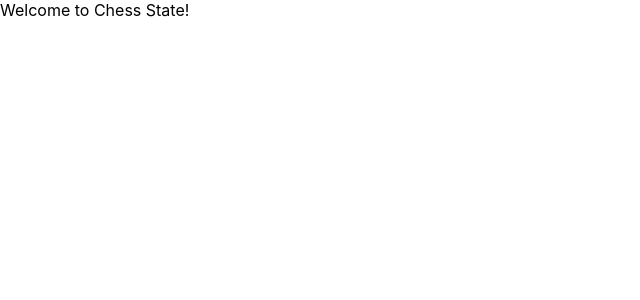
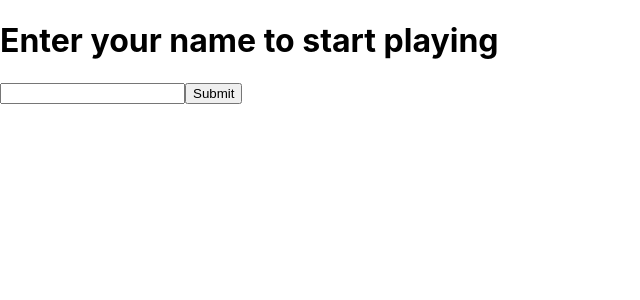
Before and after one commit to knutdrand/chess-state-front, a React (Create React App) app: page / in a window 1280 px wide. Shown: the top 300 px of the page, without its empty margins (0-640 px from the left). Built offline with nearby package versions, Linux system fonts and the light colour scheme.

Commit message:
feature: simple login

```diff
--- a/src/App.js
+++ b/src/App.js
@@ -4,8 +4,7 @@ import { Chessboard } from "react-chessboard";
 import axios from "axios";
 import { BrowserRouter as Router, Route, Routes, useParams } from 'react-router-dom';
 
-function ChessApp() {
-    let { playerName } = useParams();
+function GameScreen(playerName) {
     const [game, setGame] = useState(new Chess());
     const [stateColor, setStateColor] = useState('black');
     const [orientation, setOrientation] = useState('white'); // ['white', 'black'
@@ -15,13 +14,14 @@ function ChessApp() {
     const [blackScore, setBlackScore] = useState(0);
     const [feedback, setFeedback] = useState(''); // ['play', 'show', 'repeat'
     const [startTime, setStartTime] = useState(0);
+
     function getResponse(fen, sourceSquare, targetSquare, piece) {
         const externalUrl = 'https://chess-state.vercel.app';
-        const elapsedTime = startTime>0 ? (new Date().getTime() - startTime) / 1000 : -1;
+        const elapsedTime = startTime > 0 ? (new Date().getTime() - startTime) / 1000 : -1;
         const internalUrl = 'http:///0.0.0.0:8000';
         const baseUrl = true ? externalUrl : internalUrl;
         const urlifiedFen = fen.replace(/ /g, "_").replace(/\//g, '+');
-        const url = baseUrl + '/move/' + playerName + '/' + mode + '/' + urlifiedFen + '/' + sourceSquare + '/' + targetSquare + '/' + piece+ '/' + elapsedTime;
+        const url = baseUrl + '/move/' + playerName + '/' + mode + '/' + urlifiedFen + '/' + sourceSquare + '/' + targetSquare + '/' + piece + '/' + elapsedTime;
         const requestStartTime = new Date().getTime();
         const updateUrl = baseUrl + '/update_player/' + playerName
         axios.post(url).then(
@@ -32,7 +32,7 @@ function ChessApp() {
                 setOrientation(game.turn() === 'w' ? 'white' : 'black'); // set orientation to the current turn
                 setGame(game);
                 setMode(response.data.mode);
-                setFeedback(response.data.mode==='show' ? response.data.correct_move : '');
+                setFeedback(response.data.mode === 'show' ? response.data.correct_move : '');
                 setWhiteScore(response.data.white_score);
                 setBlackScore(response.data.black_score);
                 if (response.data.mode === 'show') setStateColor('red');
@@ -50,10 +50,9 @@ function ChessApp() {
     async function onDrop(sourceSquare, targetSquare, piece) {
         const fen = game.fen();
         try {
-          const r  = game.move({from: sourceSquare, to: targetSquare, promotion: 'q'});
+            const r = game.move({from: sourceSquare, to: targetSquare, promotion: 'q'});
             if (!r) return false;
-      }
-        catch (e) {
+        } catch (e) {
             return false;
         }
 
@@ -66,8 +65,7 @@ function ChessApp() {
         if (selectedSquare) {
             onDrop(selectedSquare, square)
             setSelectedSquare(null);
-            }
-        else {
+        } else {
             setSelectedSquare(square);
         }
         return true
@@ -80,14 +78,32 @@ function ChessApp() {
                 onPieceDrop={onDrop}
                 onSquareClick={handleSquareClick}
                 boardOrientation={orientation}
-              boardWidth={Math.min(window.innerWidth, window.innerHeight*0.9)}
-              customSquareStyles={selectedSquare ? { [selectedSquare]: { backgroundColor: 'rgba(255, 255, 0, 0.4)' } } : {}}
+                boardWidth={Math.min(window.innerWidth, window.innerHeight * 0.9)}
+                customSquareStyles={selectedSquare ? {[selectedSquare]: {backgroundColor: 'rgba(255, 255, 0, 0.4)'}} : {}}
             />
-          <div Status style={{color: stateColor}} >
+            <div Status style={{color: stateColor}}>
                 {mode}: {feedback}, sW: {whiteScore.toFixed(2)}, sB: {blackScore.toFixed(2)}<br/>
                 FEN: {game.fen()}<br/>
             </div>
         </div>);
+}
+
+function ChessApp() {
+    let { playerName } = useParams();
+    return GameScreen(playerName);
+}
+
+const  UserNameToGameScreen = () => {
+    //let user write in name and start a GameScreen on submit
+    return (
+        <div>
+        <h1>Enter your name to start playing</h1>
+            <input type="text" id="playerName" name="playerName" />
+            <button onClick={() => {window.location.href = '/' + document.getElementById('playerName').value}}>Submit</button>
+        </div>
+
+    )
+
 }
 
 const App = () => {
@@ -96,7 +112,7 @@ const App = () => {
       <Routes>
         {/* Route for the chess app with player name as a URL parameter */}
         <Route path="/:playerName" element={<ChessApp />} />
-          <Route path='/' element='Welcome to Chess State!' />
+          <Route path='/' element={<UserNameToGameScreen />} />
       </Routes>
     </Router>
   );
```
Lines whose indentation alone changed are shown as unchanged.
